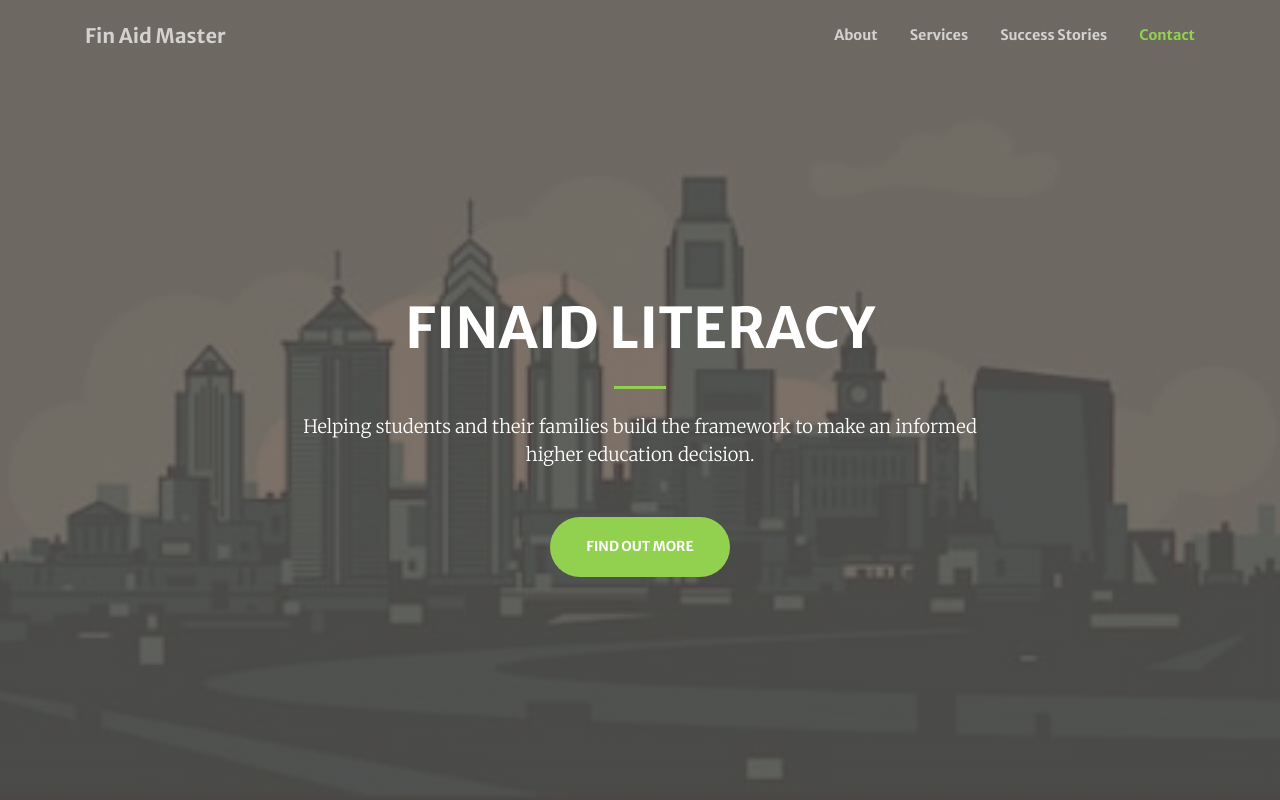
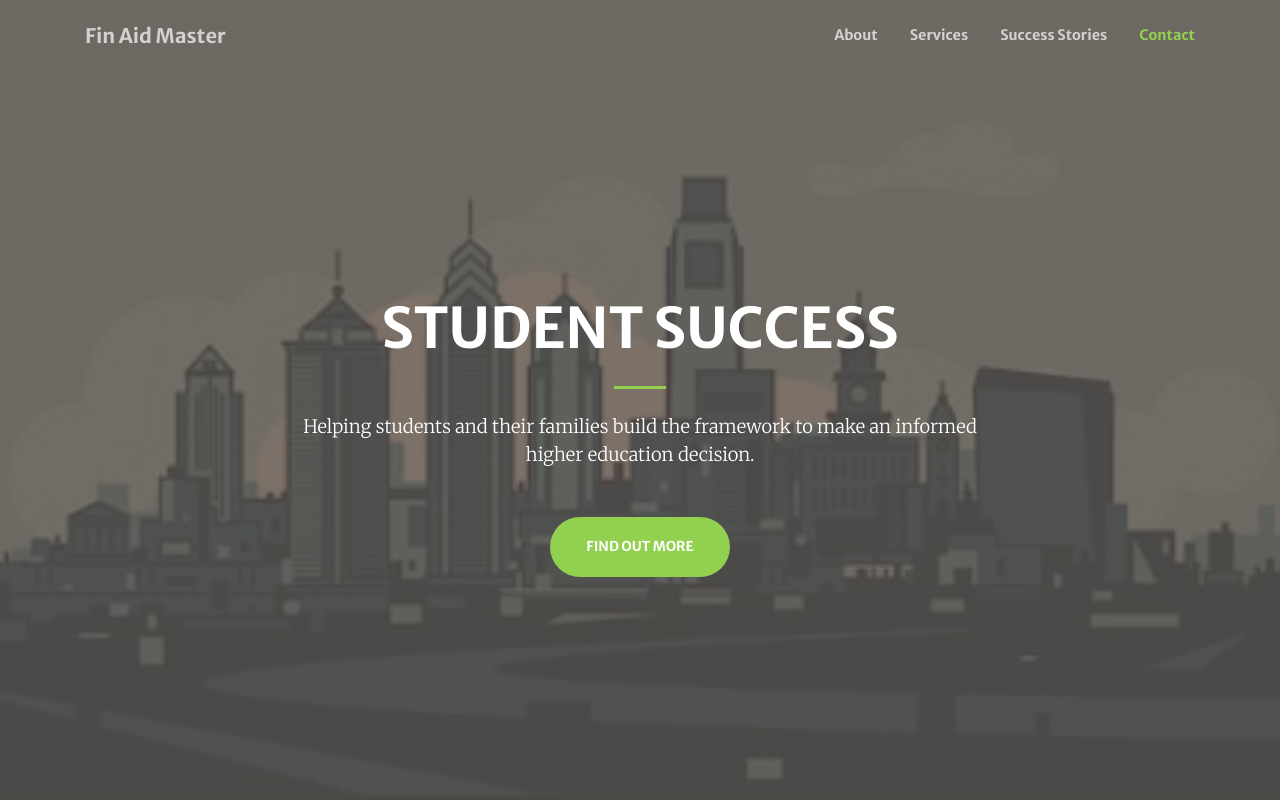
Before and after one commit to phillyfinaidhelp/finaidmaster, a website with bundled scripts: page index.html in a window 1280 px wide. Shown: the top 800 px of the page. Built offline with nearby package versions, Linux system fonts and the light colour scheme.

Commit message:
Update index.html

```diff
--- a/index.html
+++ b/index.html
@@ -58,7 +58,7 @@
     <div class="container h-100">
       <div class="row h-100 align-items-center justify-content-center text-center">
         <div class="col-lg-10 align-self-end">
-          <h1 class="text-uppercase text-white font-weight-bold">FinAid Literacy</h1>
+          <h1 class="text-uppercase text-white font-weight-bold">Student Success</h1>
           <hr class="divider my-4">
         </div>
         <div class="col-lg-8 align-self-baseline">
```
